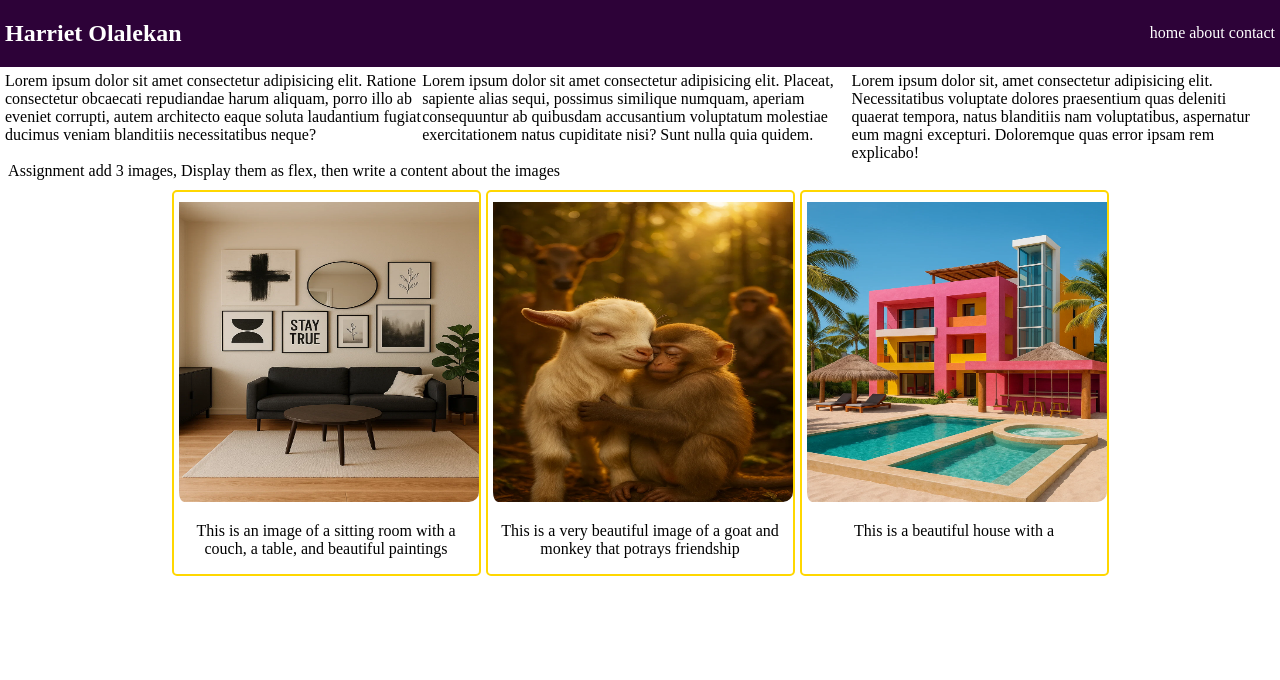
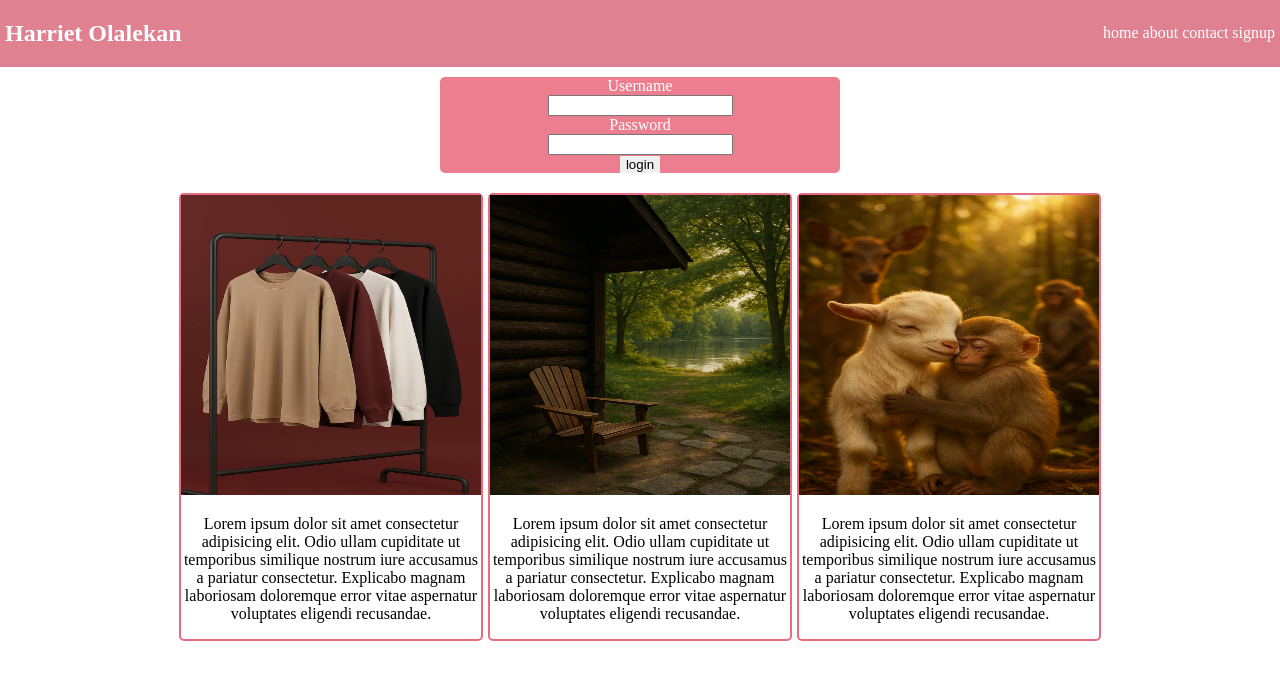
Before and after one commit to Harriet135/harriet, a plain HTML site: page contact.html in a window 1280 px wide. Drawn offline with Linux system fonts and the light colour scheme.

Commit message:
i changed somethings

```diff
--- a/about.css
+++ b/about.css
@@ -2,16 +2,14 @@ body{
     margin: 0;
 }
 
-.parent_div{
+.master_div{
     display: flex;
     justify-content: space-between;
-    background-color: rgb(3, 36, 25);
     color: white;
-    margin: 10px;
+    background-color: rgb(224, 129, 145);
     align-items: center;
     padding-left: 5px;
     padding-right: 5px;
-
 }
 
 header a{
@@ -20,26 +18,27 @@ header a{
 }
 
 header a:hover{
-    color: rgb(148, 230, 202);
+    color: pink;
 }
 
-.lorem_div{
+.main_div{
     display: flex;
-    margin: 5px;
+    justify-content: center;
+    gap: 5px;
+    margin-top: 10px;
 }
 
-.master_div{
-    display: flex;
-    justify-content: center;
-    gap: 10px;
-    color:black;
-    margin: 10px;
+.main_div div{
+    border: 2px solid rgb(226, 142, 156);
+    border-radius: 7px;
+    flex-basis: 200px;
+    text-align: center;
 }
 
-.master_div div{
-    border: 1px solid blue;
-    border-radius: 5px;
-    flex-basis: 200px;
-    padding: 1px;
-    text-align: center;
+.main_div div p{
+    padding: 5px;
 }
+
+.main_div div img{
+    border-radius: 2px;
+}
--- a/contact.css
+++ b/contact.css
@@ -6,47 +6,46 @@ body{
     display: flex;
     justify-content: space-between;
     color: white;
-    background-color: rgb(45, 2, 56);
+    background-color: rgb(224, 129, 145);
     align-items: center;
     padding-left: 5px;
     padding-right: 5px;
 }
 
-header a{
+.parent_div a{
     text-decoration: none;
     color: white;
 }
 
-header a:hover{
-    color: rgb(132, 55, 139);
+form{
+    background-color: rgb(236, 126, 144);
+    margin-top: 10px;
+    text-align: center;
+    width: 400px;
+    color: white;
+    margin-right: auto;
+    margin-left: auto;
+    border-radius: 5px;
 }
 
-.lorem_div{
-    display: flex;
-    margin-top: 5px;
-    padding-left: 5px;
-    padding-right: 5px;
+button{
+    border: none;
 }
 
-img{
-    width: 300px;
-    padding-top: 10px;
-    padding-left: 5px;
-    border-radius: 10px;
+button :hover{
+    color: pink;
 }
 
-.parent2_div{
+.main_div{
     display: flex;
     justify-content: center;
     gap: 5px;
-    margin-top: 10px;
+    margin-top: 20px;
 }
 
-.parent2_div div{
-    border: 2px solid gold;
+.main_div div{
+    border: 2px solid rgb(231, 108, 129);
     border-radius: 5px;
-    width: 500px;
+    flex-basis: 200px;
     text-align: center;
-    flex-basis: 200px;
-
 }
--- a/contact.html
+++ b/contact.html
@@ -12,62 +12,61 @@
         <h2>Harriet Olalekan</h2>
 
         <header>
-            <a href="">home</a>
-            <a href="">about</a>
-            <a href="">contact</a>
+            <a href="index.html">home</a>
+            <a href="about.html">about</a>
+            <a href="contact.html">contact</a>
+            <a href="signup.html">signup</a>
         </header>
 
     </div>
 
-    <div class="lorem_div">
+
+        <form action="">
+        <label for="">Username</label><br>
+        <input type="text"><br>
+
+        <label for="">Password</label><br>
+        <input type="password"><br>
+
+        <button>login</button>
+    </form>
+
+
+    <div class="main_div">
         <div>
-            Lorem ipsum dolor sit amet consectetur adipisicing elit.
-            Ratione consectetur obcaecati repudiandae harum aliquam,
-            porro illo ab eveniet corrupti, autem architecto eaque soluta
-            laudantium fugiat ducimus veniam blanditiis necessitatibus neque?
+            <img src="images/clothes.webp" alt="" width="300px" height="300px">
+            <p>Lorem ipsum dolor sit amet consectetur adipisicing elit.
+                Odio ullam cupiditate ut temporibus similique nostrum iure
+                accusamus a pariatur consectetur. Explicabo magnam laboriosam
+                doloremque error vitae aspernatur voluptates eligendi recusandae.</p>
         </div>
 
         <div>
-            Lorem ipsum dolor sit amet consectetur adipisicing elit.
-            Placeat, sapiente alias sequi, possimus similique numquam,
-            aperiam consequuntur ab quibusdam accusantium voluptatum molestiae
-            exercitationem natus cupiditate nisi? Sunt nulla quia quidem.
-        </div>
-
-        <div>
-            Lorem ipsum dolor sit, amet consectetur adipisicing elit.
-            Necessitatibus voluptate dolores praesentium quas deleniti quaerat tempora,
-            natus blanditiis nam voluptatibus, aspernatur eum magni excepturi.
-            Doloremque quas error ipsam rem explicabo!
-        </div>
+            <img src="images/forest.webp" alt=""  width="300px" height="300px">
+           <p>Lorem ipsum dolor sit amet consectetur adipisicing elit.
+            Odio ullam cupiditate ut temporibus similique nostrum iure
+            accusamus a pariatur consectetur. Explicabo magnam laboriosam
+            doloremque error vitae aspernatur voluptates eligendi recusandae.</p>
 
     </div>
 
-    <img src="nature.jpg" alt="">
-
-
-    Assignment
-
-    add 3 images, Display them as flex, then write a content about the images
-
-
-    <div class="parent2_div">
-        <div>
-            <img src="images/room.webp" alt="" width="300px" height="300px">
-            <p>This is an image of a sitting room with a couch, a table, and beautiful paintings </p>
-        </div>
-
-        <div>
+     <div>
             <img src="images/goat_monkey.webp" alt="" width="300px" height="300px">
-            <p>This is a very beautiful image of a goat and monkey that potrays friendship</p>
-        </div>
-
-        <div>
-            <img src="images/pool.webp" alt="" width="300px" height="300px">
-            <p>This is a beautiful house with a</p>
-        </div>
+           <p>Lorem ipsum dolor sit amet consectetur adipisicing elit.
+            Odio ullam cupiditate ut temporibus similique nostrum iure
+            accusamus a pariatur consectetur. Explicabo magnam laboriosam
+            doloremque error vitae aspernatur voluptates eligendi recusandae.</p>
 
     </div>
 
+
 </body>
 </html>
+
+
+
+
+
+
+</body>
+</html>
--- a/index.css
+++ b/index.css
@@ -6,7 +6,7 @@ body{
     display: flex;
     justify-content: space-between;
     color: white;
-    background-color: rgb(219, 112, 130);
+    background-color:  rgb(224, 129, 145);
     align-items: center;
     padding-left: 5px;
     padding-right: 5px;
@@ -18,11 +18,11 @@ header a{
 }
 
 header a:hover{
-    color: rgb(221, 144, 157);
+    color: pink;
 }
 
 form{
-    background-color: rgb(218, 97, 117);
+    background-color:  rgb(236, 126, 144);
     color: white;
     width: 300px;
     border-radius: 5px;
--- a/practice.css
+++ /dev/null
@@ -1,50 +0,0 @@
-body{
-    margin: 0;
-}
-
-.parent_div{
-    display: flex;
-    background-color: rgb(56, 2, 56);
-    color: white;
-    justify-content: space-between;
-    align-items: center;
-    padding: 5px;
-}
-
-.parent_div a{
-    text-decoration: none;
-    color: white;
-}
-
-form{
-    background-color: rgb(51, 2, 51);
-    margin-top: 10px;
-    text-align: center;
-    width: 400px;
-    color: white;
-    margin-right: auto;
-    margin-left: auto;
-    border-radius: 5px;
-}
-
-button{
-    border: none;
-}
-
-button :hover{
-
-}
-
-.main_div{
-    display: flex;
-    justify-content: center;
-    gap: 5px;
-    margin-top: 20px;
-}
-
-.main_div div{
-    border: 2px solid rgb(68, 7, 68);
-    border-radius: 5px;
-    flex-basis: 200px;
-    text-align: center;
-}
```
Also changed, not shown: about.html (+9 -31 lines), index.html (+4 -3 lines), practice.html (deleted, +0 -61 lines), signup.html (+4 -3 lines), supremepraiz.css (deleted, +0 -66 lines), supremepraiz.html (deleted, +0 -86 lines).
